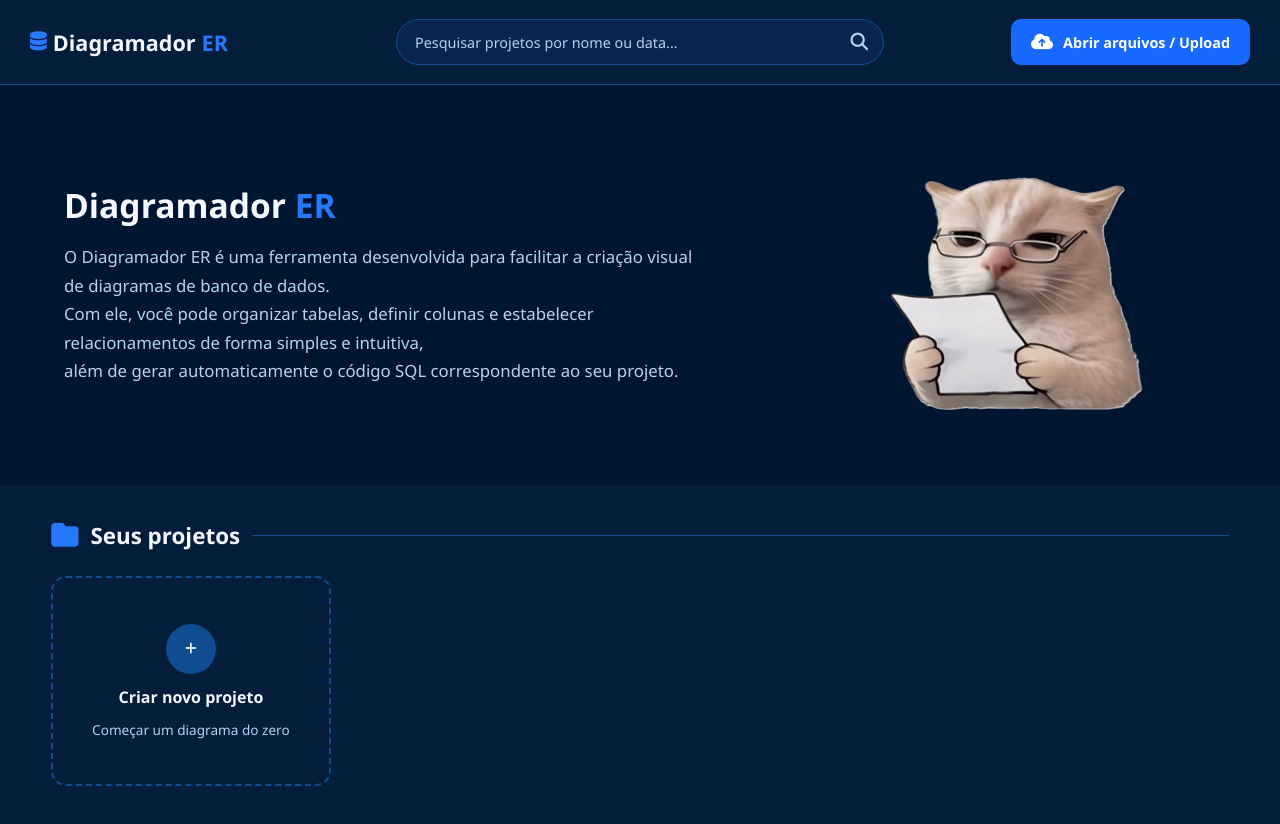
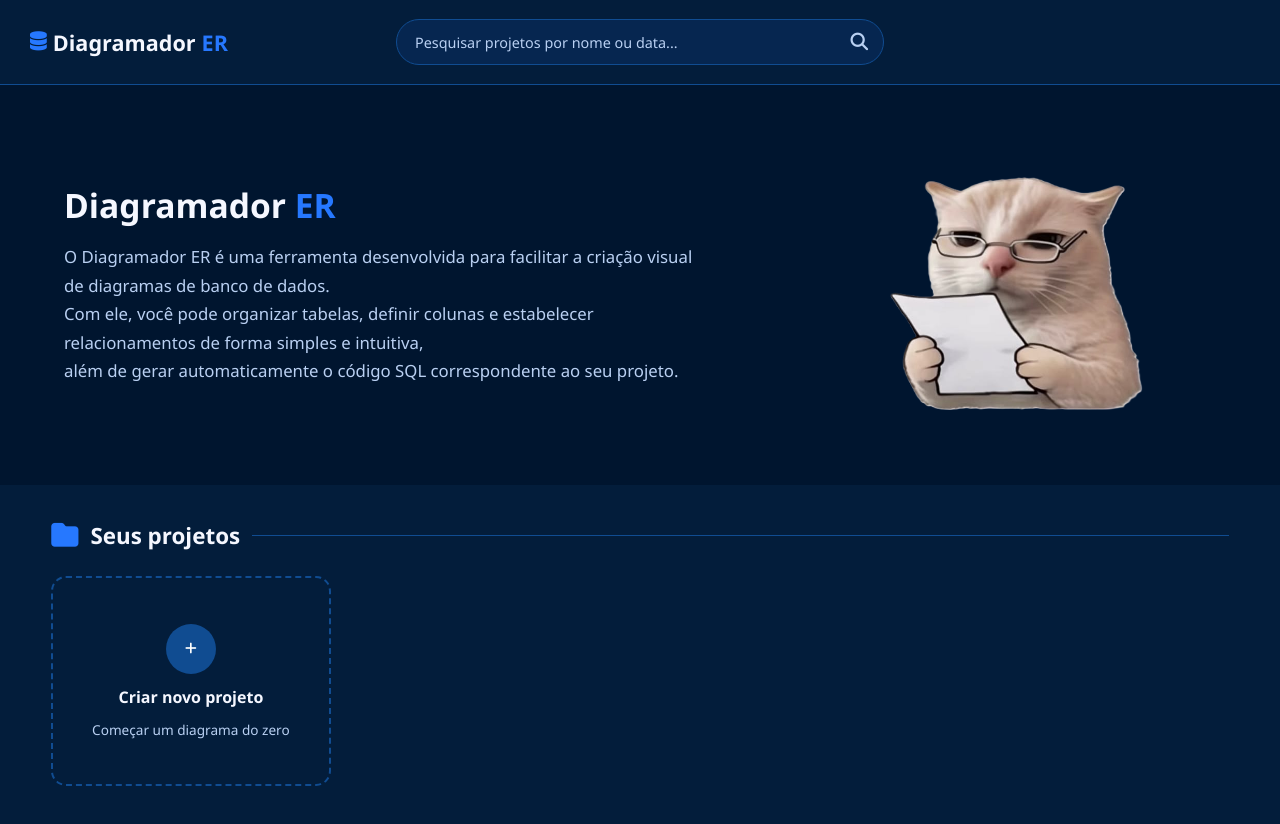
Before and after one commit to Lauro-Pimentel/DIAGRAMADOR-ER, a plain HTML site: page index.html in a window 1280 px wide. Drawn offline with Linux system fonts and the light colour scheme.

Commit message:
1.6
-Retirada do botão de "Upload" por enquanto, mas existem intuitos para colocá-lo em att futura;
-Algumas mudanças sutis no css.

```diff
--- a/css/editor.css
+++ b/css/editor.css
@@ -405,3 +405,9 @@ body {
     color: #FFFFFF;
     background-color: #104C91;
 }
+
+.b_add_atributo {
+    background: none;
+    border: none;
+    color: white;
+}
--- a/css/style.css
+++ b/css/style.css
@@ -108,47 +108,6 @@ body {
     font-size: 1.1rem;
     pointer-events: none;
 }
-
-
-/* BOTÃO DE UPLOAD */
-
-.botao_upload {
-    display: flex;
-    justify-content: flex-end;
-}
-
-.botao_upload button {
-    display: flex;
-    align-items: center;
-    justify-content: center;
-    gap: 10px;
-
-    min-height: 46px;
-    padding: 0 20px;
-
-    border: none;
-    border-radius: 10px;
-
-    background-color: #1769FF;
-    color: #FFFFFF;
-
-    font-size: 0.9rem;
-    font-weight: 600;
-    white-space: nowrap;
-
-    cursor: pointer;
-    transition: background-color 0.2s, transform 0.2s;
-}
-
-.botao_upload button:hover {
-    background-color: #2678FF;
-    transform: translateY(-2px);
-}
-
-.botao_upload button i {
-    font-size: 1.1rem;
-}
-
 
 /* SEÇÃO DE APRESENTAÇÃO */
 
--- a/index.html
+++ b/index.html
@@ -37,22 +37,6 @@
                     placeholder="Pesquisar projetos por nome ou data..."
                 >
             </form>
-
-            <div class="botao_upload">
-
-                <button type="button" id="botao_upload">
-                    <i class="fa-solid fa-cloud-arrow-up" aria-hidden="true"></i>
-                    Abrir arquivos / Upload
-                </button>
-
-                <input
-                    type="file"
-                    id="arquivo_projeto"
-                    accept=".json,application/json"
-                    hidden
-                >
-
-            </div>
 
         </header>
 
--- a/js/exportacao.js
+++ b/js/exportacao.js
@@ -1,4 +1,3 @@
-
 function exportarJSON(dados) {
     // Converte os dados do projeto para JSON
     const dadosConvertidos = JSON.stringify(dados);
--- a/js/tabelas.js
+++ b/js/tabelas.js
@@ -260,6 +260,7 @@ function renderizarTabelas() {
                 >
                     <i class="fa-solid fa-palette"></i>
                 </button>
+<<<<<<< Updated upstream
 
                 <button
                     type="button"
@@ -277,6 +278,10 @@ function renderizarTabelas() {
                     X
                 </button>
 
+=======
+                <button type="button" class="b_add_atributo" title="Adicionar coluna"><i class="fa-solid fa-circle-plus"></i></button>
+                <button type="button" class="b_excluir_tabela" title="Excluir tabela">X</button>
+>>>>>>> Stashed changes
             </div>
         `;
 
```
